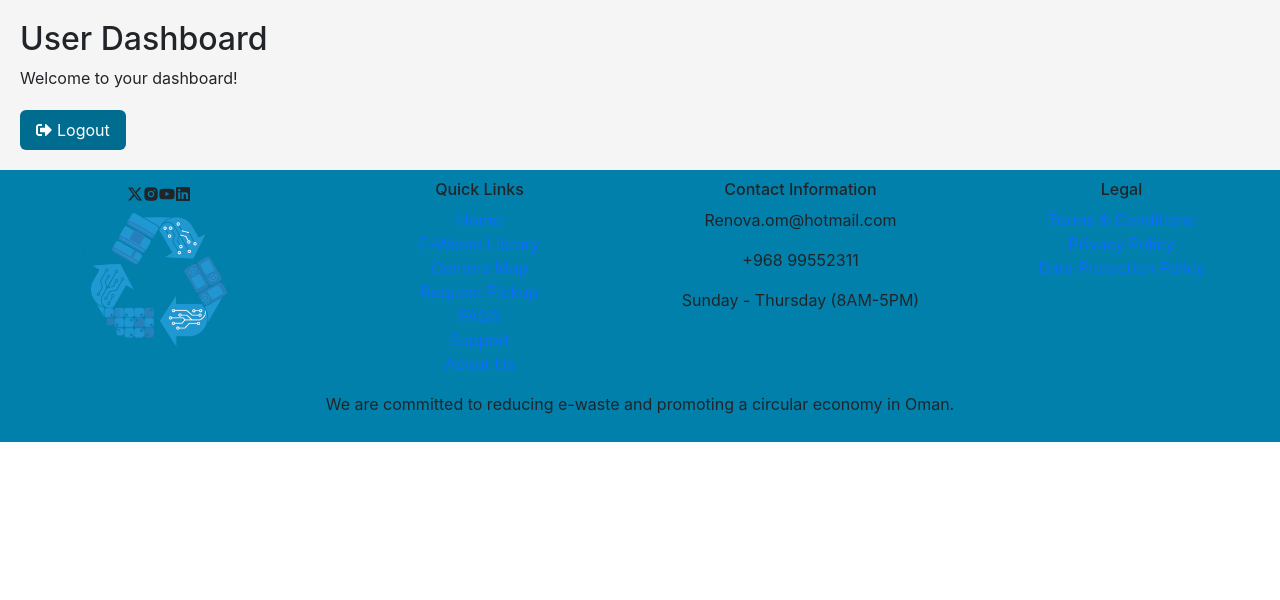
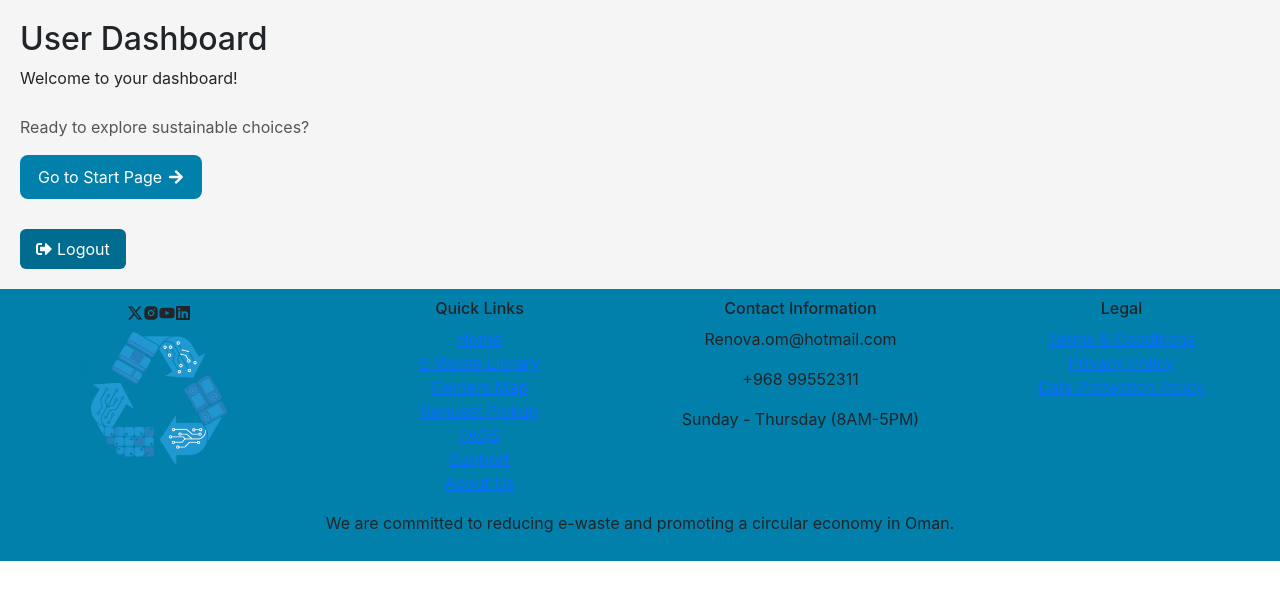
Before and after one commit to razanalraiisi/Renova, a React (Create React App) app in the folder client/: page /UserDash in a window 1280 px wide. Shown: the top 600 px of the page. Built offline with nearby package versions, Linux system fonts and the light colour scheme; the HTML template or start-up script is replaced by a standard one.

Commit message:
edited user dashboard

```diff
--- a/client/src/components/UserDash.js
+++ b/client/src/components/UserDash.js
@@ -1,33 +1,59 @@
-import React from 'react';
-import { useNavigate } from 'react-router-dom';
-import { FaSignOutAlt } from 'react-icons/fa';
+import React from "react";
+import { useNavigate } from "react-router-dom";
+import { FaSignOutAlt, FaArrowRight } from "react-icons/fa";
 
 const UserDash = () => {
   const navigate = useNavigate();
 
   const handleLogout = () => {
-    localStorage.removeItem('token');
-    navigate('/');
+    localStorage.removeItem("token");
+    navigate("/");
   };
 
   return (
-    <div style={{ padding: '20px' }}>
+    <div style={{ padding: "20px" }}>
       <h2>User Dashboard</h2>
       <p>Welcome to your dashboard!</p>
 
+      {/* 🌱 NEW: GO TO START PAGE */}
+      <div style={{ marginTop: "25px" }}>
+        <p style={{ color: "#555" }}>
+          Ready to explore sustainable choices?
+        </p>
+
+        <button
+          onClick={() => navigate("/start")}
+          style={{
+            marginTop: "10px",
+            padding: "10px 18px",
+            backgroundColor: "#0080AA",
+            color: "white",
+            border: "none",
+            borderRadius: "8px",
+            cursor: "pointer",
+            display: "flex",
+            alignItems: "center",
+            gap: "6px",
+          }}
+        >
+          Go to Start Page <FaArrowRight />
+        </button>
+      </div>
+
+      {/* 🚪 LOGOUT */}
       <button
         onClick={handleLogout}
         style={{
-          marginTop: '20px',
-          padding: '8px 16px',
-          backgroundColor: '#006D90',
-          color: 'white',
-          border: 'none',
-          borderRadius: '6px',
-          cursor: 'pointer',
-          display: 'flex',
-          alignItems: 'center',
-          gap: '5px'
+          marginTop: "30px",
+          padding: "8px 16px",
+          backgroundColor: "#006D90",
+          color: "white",
+          border: "none",
+          borderRadius: "6px",
+          cursor: "pointer",
+          display: "flex",
+          alignItems: "center",
+          gap: "5px",
         }}
       >
         <FaSignOutAlt /> Logout
```
